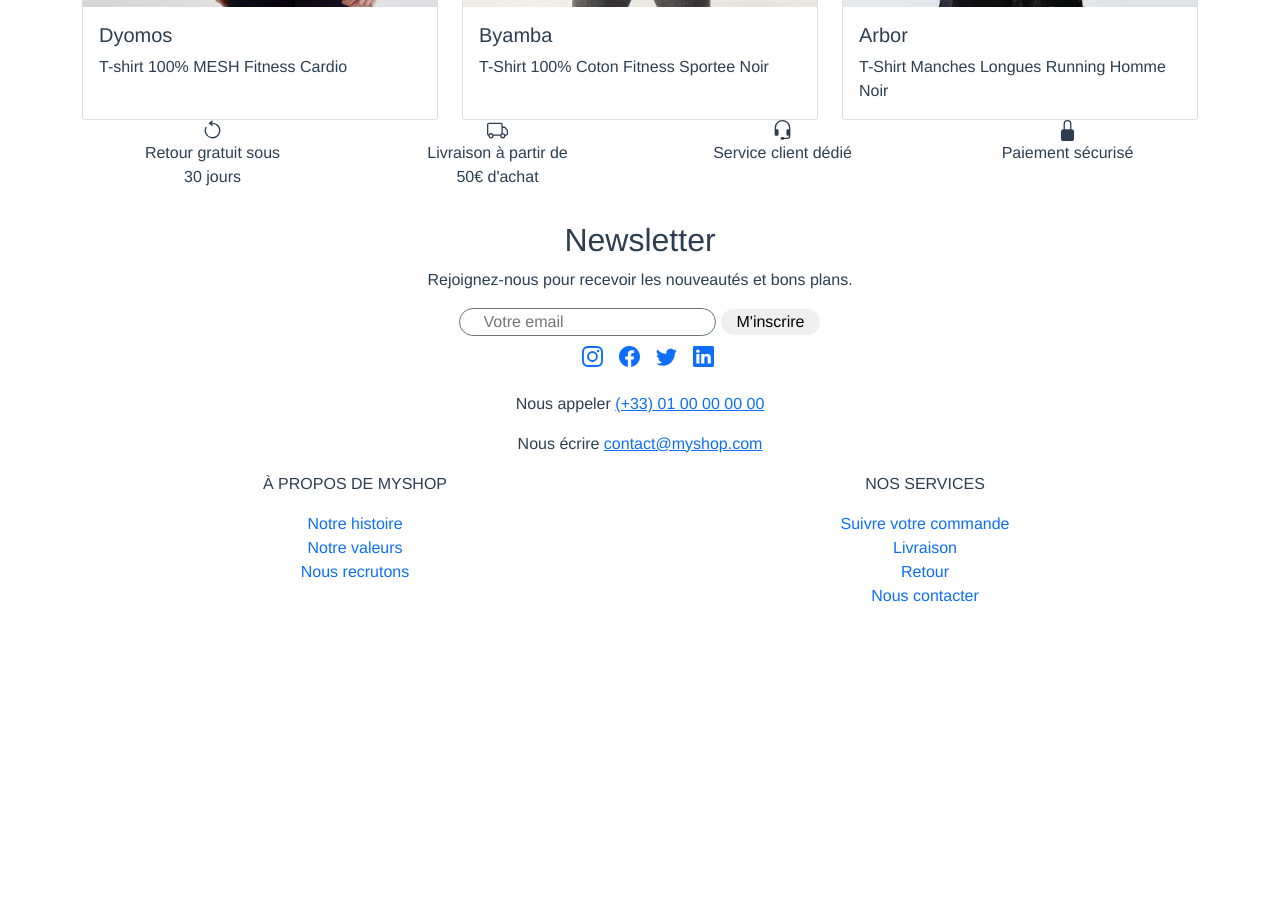
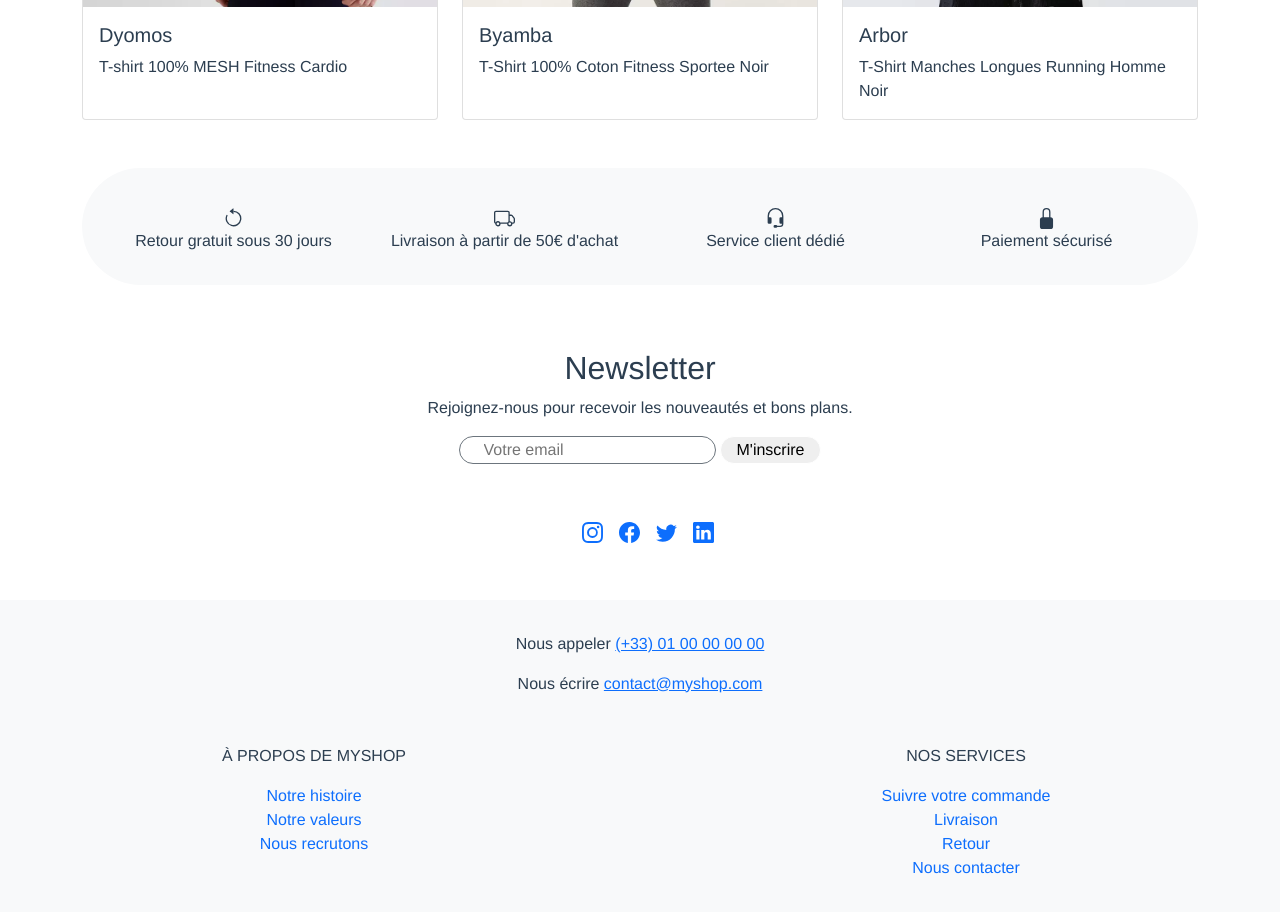
Before and after one commit to tyfannianathaniel/vuejs-eshop, a Vue app: page / in a window 1280 px wide. Shown: the part 520-1432 px from the top of the page. Before the commit the page ends 1144 px from the top, so only its background shows below. Built offline with nearby package versions, Linux system fonts and the light colour scheme.

Commit message:
fixes footer el style

```diff
--- a/src/App.vue
+++ b/src/App.vue
@@ -1,9 +1,11 @@
 <template>
+
   <div class="container">
     <Header/>
-    <router-view/>
+    <router-view class="my-3"/>
     <Footer />
   </div>
+
   <SidePanel/>
   <SearchBar/>
 </template>
--- a/src/components/Contact.vue
+++ b/src/components/Contact.vue
@@ -1,5 +1,5 @@
 <template>
-    <section class="text-center">
+    <section class="py-3 my-3 text-center">
         <p>
             Nous appeler
             <a href="tel:+330100000000">(+33) 01 00 00 00 00</a>
--- a/src/components/Footer.vue
+++ b/src/components/Footer.vue
@@ -3,8 +3,10 @@
         <Reassurance />
         <Newsletter />
         <SocialMedia />
-        <Contact />
-        <FooterMenu />
+        <div class="sitcky-bottom bg-light position-absolute w-100 start-0 overflow-hidden">
+          <Contact />
+          <FooterMenu />
+        </div>
     </footer>
 </template>
 
--- a/src/components/FooterMenu.vue
+++ b/src/components/FooterMenu.vue
@@ -1,5 +1,5 @@
 <template>
-    <div class="row">
+    <div class="row my-3">
         <section class="text-center col-sm-6">
             <div>
                 <p class="text-uppercase">À propos de MyShop</p>
--- a/src/components/Newsletter.vue
+++ b/src/components/Newsletter.vue
@@ -1,5 +1,5 @@
 <template>
-    <section id="newsletter" class="text-center">
+    <section id="newsletter" class="py-3 my-3 text-center">
         <h2>Newsletter</h2>
         <p>Rejoignez-nous pour recevoir les nouveautés et bons plans.</p>
 
--- a/src/components/ProductStatusBar.vue
+++ b/src/components/ProductStatusBar.vue
@@ -1,5 +1,5 @@
 <template>
-    <aside class="d-flex pb-3 justify-content-between ">
+    <aside class="d-flex pt-3 mb-3 justify-content-between ">
         <div>
             <p class="text-start"><span class="badge bg-secondary">{{total}}</span>{{ t('products') }}</p>
         </div>
--- a/src/components/Reassurance.vue
+++ b/src/components/Reassurance.vue
@@ -1,33 +1,43 @@
 <template>
-    <section>
-        <ul class="d-flex row text-center justify-content-between list-unstyled">
+    <section class="bg-light rounded-pill w-100 my-5 p-3">
+        <ul class="d-flex row text-center justify-content-between list-unstyled m-0 px-0 pb-0 pt-4">
               <li class="col-6 col-md-3">
                   <svg class="bi" width="21" height="21" fill="currentColor"><use xlink:href="assets/bootstrap-icons.svg#arrow-counterclockwise"/></svg>
-                <p>Retour gratuit sous <br> 30 jours</p>
+                  <p>Retour gratuit sous 30 jours</p>
 
               </li>
               <li class="col-6 col-md-3">
                   <svg class="bi" width="21" height="21" fill="currentColor"><use xlink:href="assets/bootstrap-icons.svg#truck"/></svg>
-                <p>Livraison à partir de <br> 50€ d'achat</p>
+                  <p class="m-0">Livraison à partir de 50€ d'achat</p>
 
               </li>
               <li class="col-6 col-md-3">
                   <svg class="bi" width="21" height="21" fill="currentColor"><use xlink:href="assets/bootstrap-icons.svg#headset"/></svg>
-                <p>Service client dédié</p>
+                  <p class="m-0">Service client dédié</p>
 
               </li>
               <li class="col-6 col-md-3">
                   <svg class="bi" width="21" height="21" fill="currentColor"><use xlink:href="assets/bootstrap-icons.svg#lock-fill"/></svg>
-                <p>Paiement sécurisé</p>
+                  <p class="m-0">Paiement sécurisé</p>
 
               </li>
+
         </ul>
     </section>
 </template>
 
 <script>
+import { useI18n } from 'vue-i18n'
+
 export default {
-    name: 'Reassurance'
+  name: 'Reassurance',
+  setup() {
+    const { t } = useI18n({
+      inheritLocale: true,
+      useScope: 'local'
+    })
+    return { t }
+  },
 }
 </script>
 
@@ -35,10 +45,20 @@ export default {
     ul{
         padding: 0;
     }
-
     svg{
         /* Centrer */
         display: block;
         margin: auto;
     }
 </style>
+
+<i18n>
+{
+  "en": {
+
+  },
+  "fr": {
+
+  }
+}
+</i18n>
--- a/src/components/SocialMedia.vue
+++ b/src/components/SocialMedia.vue
@@ -1,5 +1,5 @@
 <template>
-    <section id="socialmedia" class="text-center">
+    <section id="socialmedia" class="py-3 my-3 text-center">
         <ul class="d-inline-flex list-unstyled">
             <li class="nav-item">
                 <router-link class="nav-link pe-0" to="#">
```
Lines whose indentation alone changed are shown as unchanged.
